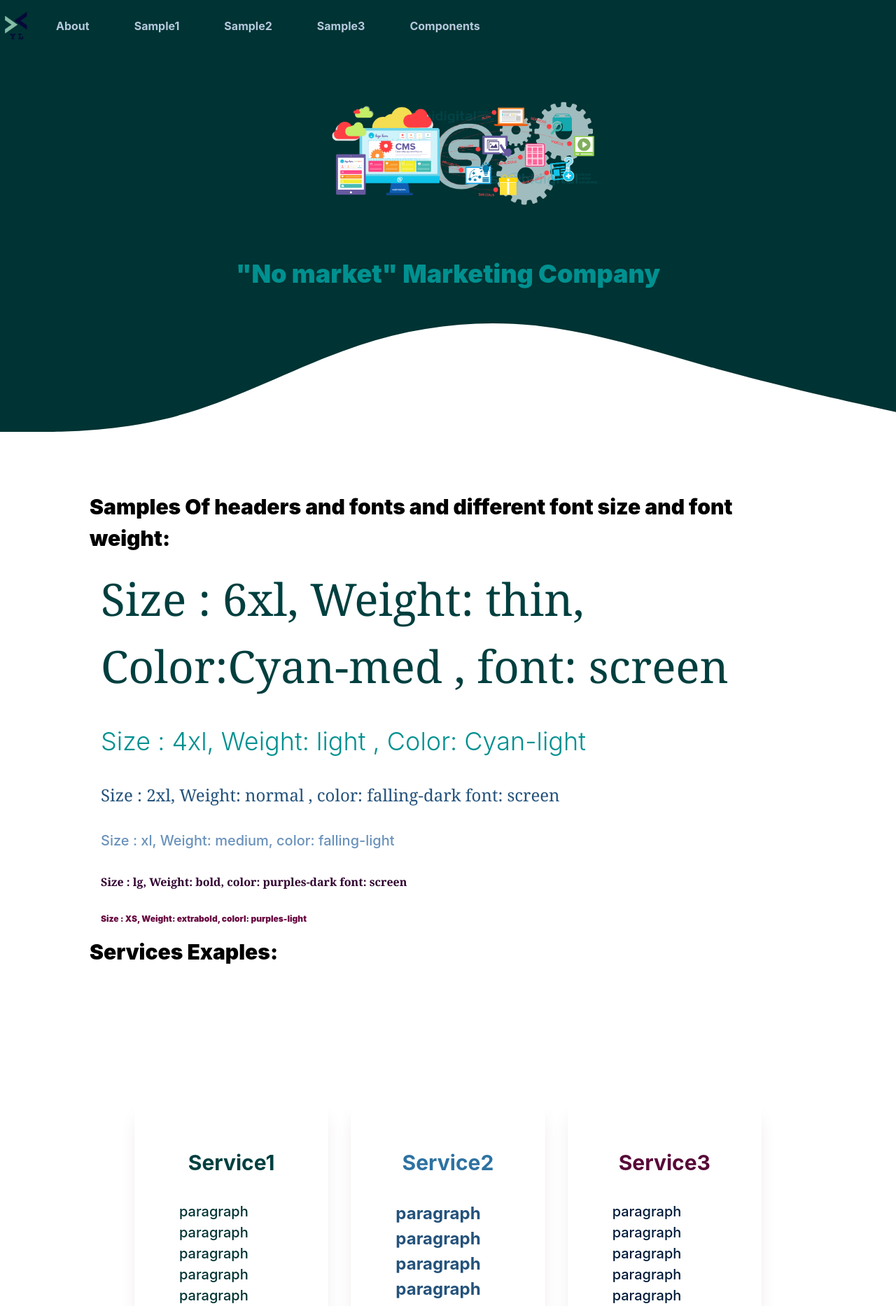
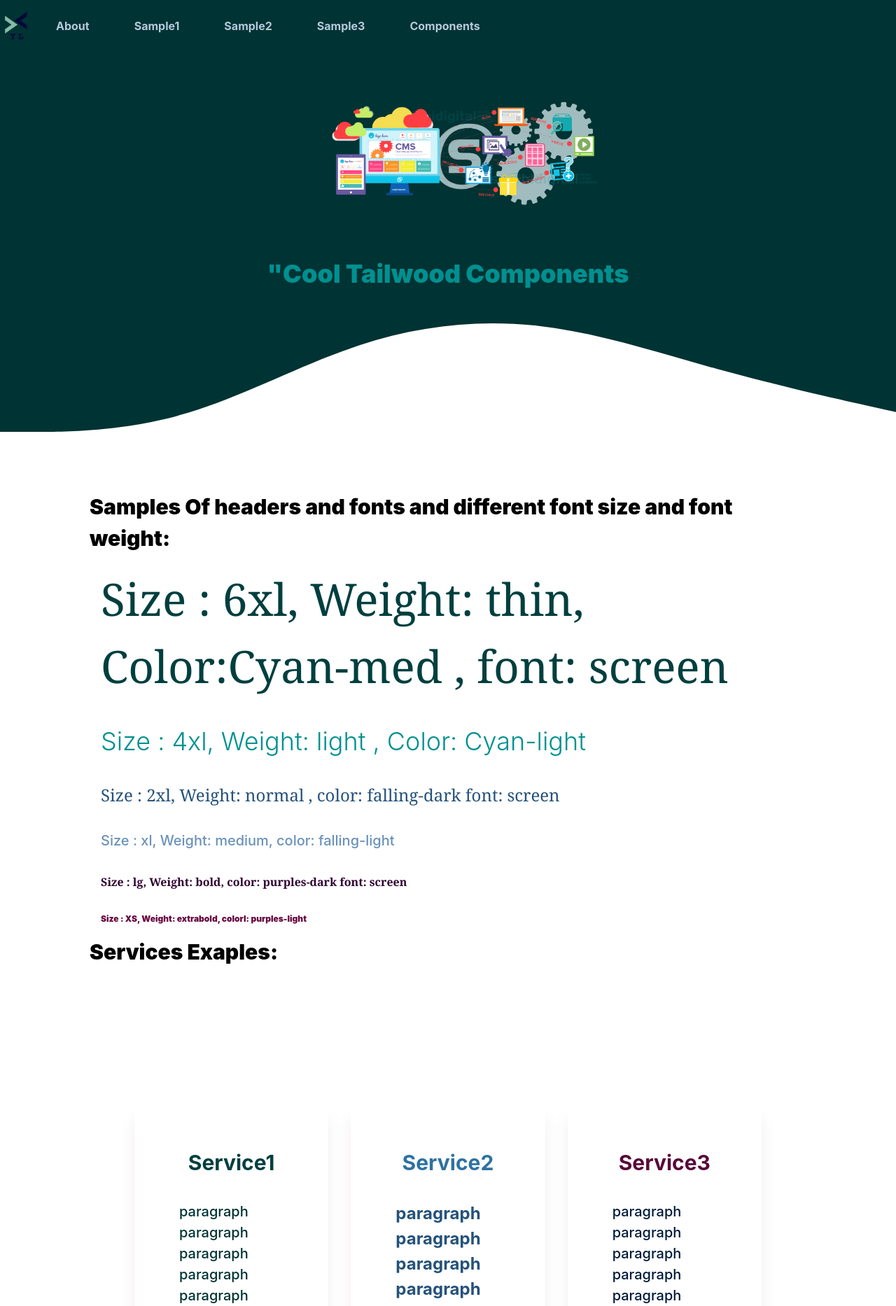
Before and after one commit to yasamanloghmani/tailwood, a React (Create React App) app: page /components in a window 1280 px wide. Shown: the top 1866 px of the page at 70% size. Built offline with nearby package versions, Linux system fonts and the light colour scheme.

Commit message:
change title

```diff
--- a/src/Components.jsx
+++ b/src/Components.jsx
@@ -17,7 +17,7 @@ render(){
     return(
         <div>
             <TopMenu class="bg-cyan-dark text-cyan-light" />
-            <Header  class="bg-cyan-dark text-cyan-light" color="#003333" h1='"No market" Marketing Company' src={componentimg}/>
+            <Header  class="bg-cyan-dark text-cyan-light" color="#003333" h1='"Cool Tailwood Components' src={componentimg}/>
             <div className='px-32'>
             <h1 className="text-3xl font-extrabold ">
                 Samples Of headers and fonts and different font size and font weight:
@@ -35,7 +35,7 @@ render(){
 Services Exaples:</h1>
 <div className="grid grid-cols-3 p-16 gap-8">
                 <Services hclass="mb-8 font-bold text-3xl mb-2 text-center text-cyan-med" pclass="font-medium text-xl mb-2  text-cyan-dark text-base" btnclass="bg-cyan-light hover:bg-cyan-dark text-falling-gray font-bold py-4 p-6 border border-falling-gray rounded my-8" h="Service1" p='paragraph paragraph paragraph paragraph paragraph'/>
-                <Services hclass="mb-8 font-bold text-3xl mb-2 text-center text-falling-med" pclass="font-bold text-2xl mb-2  text-falling-dark text-base" btnclass="bg-falling-light hover:bg-falling-dark text-falling-gray font-thin py-4 p-4 my-2" h="Service2" p='paragraph paragraph paragraph paragraph paragraph'/>
+                <Services hclass="mb-8 font-bold text-3xl mb-2 text-center text-falling-med" pclass="font-bold text-2xl mb-2  text-falling-dark text-base" btnclass="bg-falling-light hover:bg-falling-dark text-falling-gray font-thin py-4 p-4 my-2" h="Service2" p='paragraph paragraph paragraph paragraph'/>
                 <Services hclass="mb-8 font-bold text-3xl mb-2 text-center text-purples-med" pclass="font-medium text-xl mb-2  text-blue-dark text-base" btnclass="bg-purples-light hover:bg-purples-dark text-falling-gray font-bold py-4 p-6 border border-falling-gray rounded my-8" h="Service3" p='paragraph paragraph paragraph paragraph paragraph'/>
             </div>            </div>
             <h1 className="px-32 text-3xl font-extrabold ">You cam change header and footer to any colors with any headers and images, Also ypu can change social medias icons aswell</h1>
```
